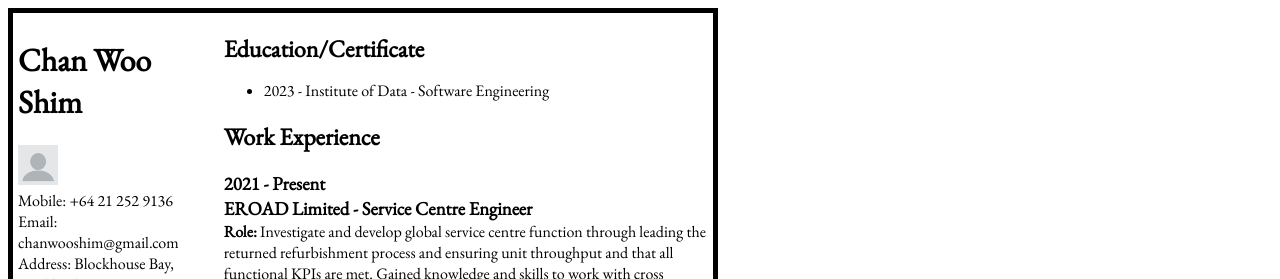
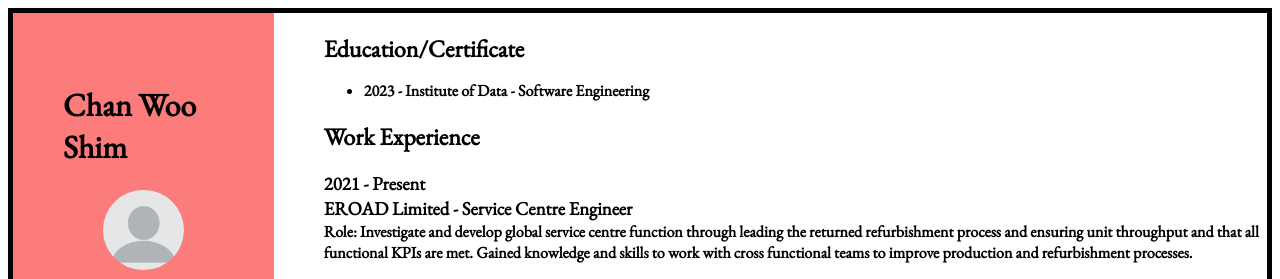
Before and after one commit to Alhaziello/se-cohort-labs, a plain HTML site: page module2/lab4-buildyourwebsite/index.html in a window 1280 px wide. Shown: the top 279 px of the page. Drawn offline with nearby package versions, Linux system fonts and the light colour scheme.

Commit message:
added colour

```diff
--- a/module2/lab4-buildyourwebsite/index.html
+++ b/module2/lab4-buildyourwebsite/index.html
@@ -27,24 +27,40 @@
       .main-container {
         display: flex;
         border: 5px black solid;
-        width: 700px;
-        height: 900px;
       }
 
       .profile {
-        display: block;
-        padding: 5px;
-        margin-right: 40px;
+        display: flex;
+        padding: 50px;
+        margin-right: 50px;
         font-family: "EB Garamond", serif;
+        background-color: rgb(252, 124, 124);
+        font-weight: bolder;
+        flex-direction: column;
+        justify-content: center;
       }
       .experience {
         font-family: "EB Garamond", serif;
+        font-weight: bold;
+        justify-content: center;
+      }
+
+      h1 {
+        justify-content: center;
       }
       h3 {
         margin-bottom: 0.5px;
       }
       h2 {
         margin-bottom: 0;
+      }
+      .img {
+        display: block;
+        width: 50%;
+        margin-left: auto;
+        margin-right: auto;
+        margin-top: auto;
+        border-radius: 50%;
       }
     </style>
   </head>
@@ -53,11 +69,11 @@
       <div class="profile">
         <h1>Chan Woo Shim</h1>
         <img
+          class="img"
           src="assets/images/linkedin-no-picture-avatar.png"
           alt="images"
-          width="40"
-          height="40"
-        />
+        /><br />
+
         <div>Mobile: +64 21 252 9136</div>
         <div>Email: chanwooshim@gmail.com</div>
         <div>Address: Blockhouse Bay, Auckland</div>
@@ -103,11 +119,11 @@
           EROAD Limited - Service Centre Engineer
         </h3>
         <div>
-          <strong>Role:</strong> Investigate and develop global service centre function through
-          leading the returned refurbishment process and ensuring unit
-          throughput and that all functional KPIs are met. Gained knowledge and
-          skills to work with cross functional teams to improve production and
-          refurbishment processes.
+          <strong>Role:</strong> Investigate and develop global service centre
+          function through leading the returned refurbishment process and
+          ensuring unit throughput and that all functional KPIs are met. Gained
+          knowledge and skills to work with cross functional teams to improve
+          production and refurbishment processes.
         </div>
         <div>
           <h3>
@@ -115,12 +131,12 @@
             ADS Limited - Security Technician
           </h3>
           <div>
-           <strong>Role:</strong> Install, program, maintain or repair security alarm wiring and
-            equipment. Visit commercial and residential sites to provide clients
-            with security alarm and video surveillance solutions. Developed
-            multiple soft skills and technical skills, and the ability to
-            understand and be flexible according to clients’ problems and
-            provide trainings of the system.
+            <strong>Role:</strong> Install, program, maintain or repair security
+            alarm wiring and equipment. Visit commercial and residential sites
+            to provide clients with security alarm and video surveillance
+            solutions. Developed multiple soft skills and technical skills, and
+            the ability to understand and be flexible according to clients’
+            problems and provide trainings of the system.
           </div>
         </div>
       </div>
```
